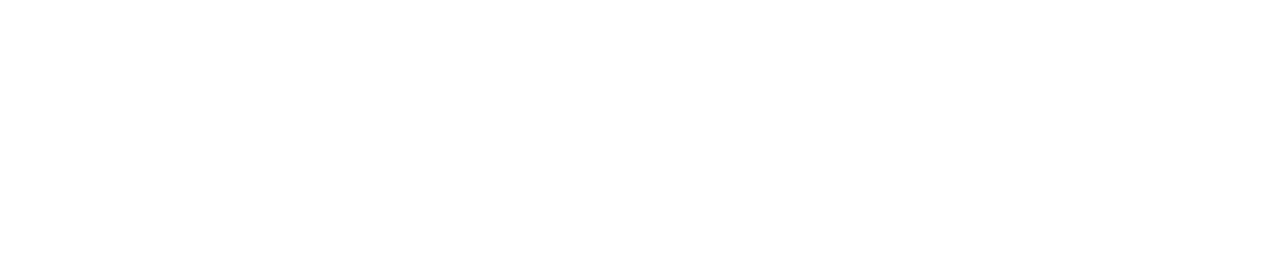
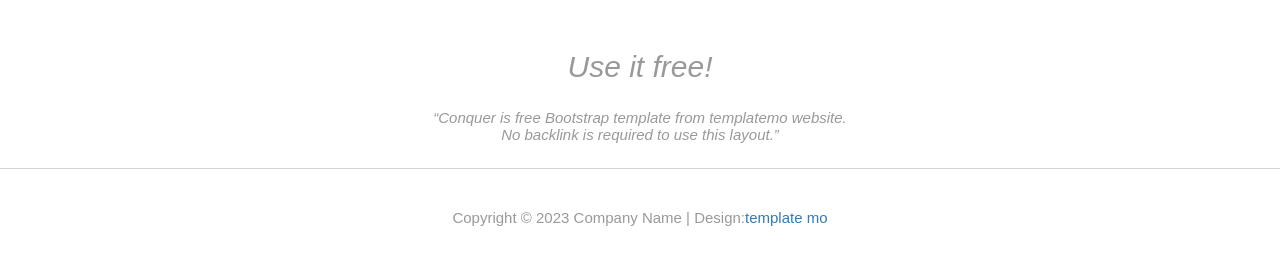
Before and after one commit to johnakpaojonugwa/Group-assignment, a plain HTML site: page index.html in a window 1280 px wide. Drawn offline with Linux system fonts and the light colour scheme.

Commit message:
created the footer section of the page

```diff
--- a/index.html
+++ b/index.html
@@ -8,5 +8,17 @@
 </head>
 <body>
 
-</body>
-</html>
+</div>
+    <footer class="footer">
+
+
+        <ul class="footer_1">
+             <h1><i>Use it free!</i></h1>
+
+             <p><i>“Conquer is free Bootstrap template from templatemo website.<br>No backlink is required to use this layout.”</i></p>
+
+        </ul>
+         <div class="footer_2">
+            <p>Copyright © 2023 Company Name | Design:<a href="text">template mo</a></p>
+            </div>
+    </footer>
--- a/style.css
+++ b/style.css
@@ -3,3 +3,47 @@
     padding: 0;
     box-sizing: border-box;
 }
+.footer{
+    width: 100%;
+    margin: auto;
+    padding-top: 50px;
+}
+.footer_1{
+  width: 55%;
+  margin: auto;
+}
+.footer_1 h1{
+  color: #999;
+  text-align: center;
+  font-family: Arial, Helvetica, sans-serif;
+  font-size: 30px;
+  font-weight: lighter;
+}
+.footer_2{
+  width: 100%;
+  margin: auto;
+  padding-top: 20px;
+  border-top: 1px solid lightgrey;
+}
+.footer_2 p{
+  color: #999;
+  font-size: 15px;
+  font-family: Arial, Helvetica, sans-serif;
+  text-align: center;
+  margin-top: 20px;
+}
+.footer_2 a{
+  color: #337ab7;
+  padding-top: 20px;
+  text-decoration: none;
+  font-size: 15px;
+}
+.footer_1 p{
+  color: #999;
+  font-size: 32px;
+  font-family: Arial, Helvetica, sans-serif;
+  margin-bottom: 25px;
+  font-size: 15px;
+  margin-top: 25px;
+  text-align: center;
+}
```
